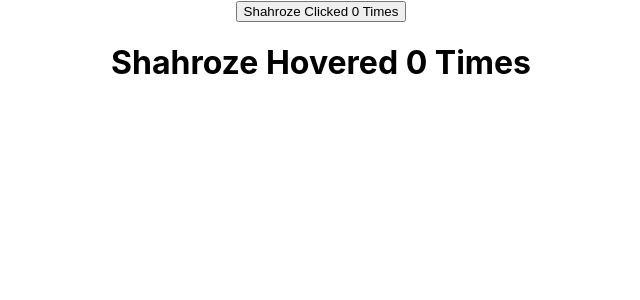
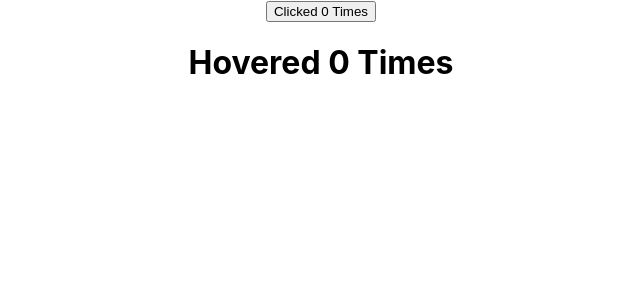
Before and after one commit to ShahrozeMirza/ReactJS, a React (Create React App) app in the folder React Tutorials/: page / in a window 1280 px wide. Shown: the top 300 px of the page, without its empty margins (319-959 px from the left). Built offline with nearby package versions, Linux system fonts and the light colour scheme.

Commit message:
Render Props Completed

```diff
--- a/React Tutorials/src/App.js
+++ b/React Tutorials/src/App.js
@@ -32,6 +32,10 @@ import HeroErrBound from './components/HeroErrBound'
 import ErrorBoundary from './components/ErrorBoundary';
 import ClickCounter from './components/ClickCounter';
 import HoverCounter from './components/HoverCounter';
+import ClickCounter2 from './components/ClickCounter2';
+import HoverCounter2 from './components/HoverCounter2';
+import RenderPropUser from './components/RenderPropUser';
+import CounterRenderProp from './components/CounterRenderProp';
 
 
 function App() {
@@ -83,9 +87,48 @@ function App() {
         <HeroErrBound heroName="Batman"></HeroErrBound>
       </ErrorBoundary> */}
 
+      {/* Higher Order Components Start  */}
+
        {/* These name props will be passed to HOC not the OriginalComponents/WrappedComponents i.e 'ClickCounter' and 'HoverCounter'. They will be undefined in the orginal components. */}
-      <ClickCounter name="Shahroze"/>
-      <HoverCounter name="Shahroze"/>
+      {/* <ClickCounter name="Shahroze"/> */}
+      {/* <HoverCounter name="Shahroze"/> */}
+
+      {/* Higher Order Components End  */}
+
+      {/* Render Props Start  */}
+
+      {/* <HoverCounter2/>
+      <ClickCounter2/>
+      <RenderPropUser render={(isLoggedIn) => isLoggedIn ? "Shahroze" : "Guest" }/> */}
+
+      {/* Render Props takes a function and we pass the stats and logical methods to that function as parameters/arguments and then in the arrow function we  pass those components which will use the common functionality. To the components which will use the the common functionality we will pass the same parameters (passed as arguments to the render prop i.e 'count' and 'incrementCount') as props. Here the render props are 'ClickCounter2' and 'HoverCounter2'. It is also important to know that the prop need not to be called as render. It could be called anything you wish to but render is kind of the convention. */}
+
+      {/* <CounterRenderProp render={(count,incrementCount) => (
+           <ClickCounter2 count={count} incrementCount={incrementCount} />
+        )}
+      />
+
+        <CounterRenderProp render={(count, incrementCount) => (<HoverCounter2 count={count}
+        incrementCount={incrementCount} />
+      )}
+       /> */}
+
+       {/* There is a variation of the render props pattern which doesn't even make use of the render prop. Instead the children prop is used. We have to make two simple changes. Instead of the render prop we pass in the function in between the CounterRenderProp(i.e any component which contains the common functionality) components opening and closing tags. Remember anything between the components opening and closing tags will be passed as the children props which, is then accessed to render the UI.*/}
+
+       <CounterRenderProp>
+         {(count,incrementCount) => (
+            <ClickCounter2 count={count} incrementCount={incrementCount} />
+         )}
+       </CounterRenderProp>
+
+       <CounterRenderProp>
+         {(count,incrementCount) => (
+            <HoverCounter2 count={count} incrementCount={incrementCount} />
+         )}
+       </CounterRenderProp>
+
+       {/* Render Props End  */}
+
     </div>
   );
 }
--- /dev/null
+++ b/React Tutorials/src/components/ClickCounter2.js
@@ -0,0 +1,16 @@
+import React, { Component } from 'react'
+
+class ClickCounter2 extends Component {
+
+  render() {
+    //We destructure the props passed to the 'ClickCounter2' component as props in the App.js file. The 'ClickCounter2' component makes use of the passed in props to render the actual UI. When you click on the button and call the increment call method or try to display the count value it is pretty much what the CounterRenderProps has provided.
+    const {count, incrementCount} = this.props
+    return (
+      <div>
+          <button onClick={incrementCount}>Clicked {count} Times</button>
+      </div>
+    )
+  }
+}
+
+export default ClickCounter2
--- /dev/null
+++ b/React Tutorials/src/components/CounterRenderProp.js
@@ -0,0 +1,35 @@
+import React, { Component } from 'react'
+
+class CounterRenderProp extends Component {
+
+  constructor(props) {
+    super(props)
+
+    this.state = {
+       count: 0
+    }
+  }
+
+  incrementCount = () =>{
+      this.setState(prevState => {
+          return{
+              count: prevState.count + 1
+          }
+      })
+  }
+
+  render() {
+
+    //Here the counter component is telling the JSX that take the count state and incrementCount method and render whatever you want and I will take care of the logic. We passed the states and logical methods in the JSX to 'this.props.render as parameters.' This component does not render anything on its own. It is simply going to render whatever is passed as the render prop.
+    return (
+      <div>
+        {/* {this.props.render(this.state.count, this.incrementCount)} */}
+
+        {/* If we use the render prop without the render prop, we use the children prop */}
+        {this.props.children(this.state.count, this.incrementCount)}
+      </div>
+    )
+  }
+}
+
+export default CounterRenderProp
--- /dev/null
+++ b/React Tutorials/src/components/HoverCounter2.js
@@ -0,0 +1,16 @@
+import React, { Component } from 'react'
+
+export class HoverCounter2 extends Component {
+
+  render() {
+    //We destructure the props passed to the 'HoverCounter2' component as props in the App.js file. The 'HoverCounter2' component makes use of the passed in props to render the actual UI. When you hover over the h1 and call the increment call method or try to display the count value it is pretty much what the CounterRenderProps has provided.
+    const {count,incrementCount} = this.props
+    return (
+      <div>
+          <h1 onMouseOver={incrementCount}>Hovered {count} Times</h1>
+      </div>
+    )
+  }
+}
+
+export default HoverCounter2
--- /dev/null
+++ b/React Tutorials/src/components/RenderPropUser.js
@@ -0,0 +1,13 @@
+import React, { Component } from 'react'
+//This example is to learn the pattern of the Render Props.
+class RenderPropUser extends Component {
+  render() {
+    return (
+      <div>
+        <h1>User {this.props.render(true)}</h1>
+      </div>
+    )
+  }
+}
+
+export default RenderPropUser
```
